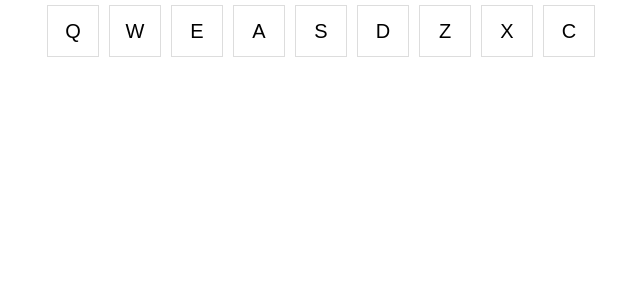
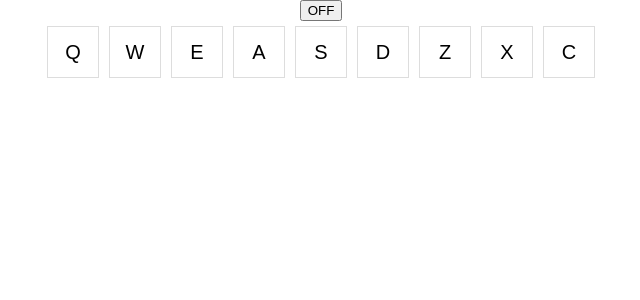
Before and after one commit to princeisamaliya/react-drum-machine, a React (Create React App) app: page / in a window 1280 px wide. Shown: the top 300 px of the page, without its empty margins (319-959 px from the left). Built offline with nearby package versions, Linux system fonts and the light colour scheme.

Commit message:
power button

```diff
--- a/src/App.js
+++ b/src/App.js
@@ -60,6 +60,8 @@ const activeStyle = {
   backgroundColor: "orange"
 };
 
+const power = { isToggleOn: true };
+
 const inactiveStyle = {
   backgroundColor: "white"
 };
@@ -67,7 +69,8 @@ class DrumPad extends React.Component {
   constructor(props) {
     super(props);
     this.state = {
-      padStyle: inactiveStyle
+      padStyle: inactiveStyle,
+      powerBtn: power
     };
     this.handleKeyPress = this.handleKeyPress.bind(this);
     this.playSound = this.playSound.bind(this);
@@ -133,7 +136,6 @@ class PadBank extends React.Component {
           key={padBankArr[i].id}
           clipId={padBankArr[i].id}
           clip={padBankArr[i].url}
-          bhf
           keyTrigger={padBankArr[i].keyTrigger}
           keyCode={padBankArr[i].keyCode}
         />
@@ -149,11 +151,20 @@ class App extends React.Component {
     this.state = {
       currentPadBank: bankOne
     };
+    this.handleChange = this.handleChange.bind(this);
   }
-
+  handleChange() {
+    this.setState(prevState => ({
+      isToggleOn: !prevState.isToggleOn
+    }));
+    console.log(this.props.powerBtn);
+  }
   render() {
     return (
       <div id="drum-machine" className="inner-container">
+        <button onClick={this.handleChange}>
+          {this.state.isToggleOn ? "ON" : "OFF"}
+        </button>
         <div id="display">{this.state.displayName}</div>
         <PadBank currentPadBank={this.state.currentPadBank} />
       </div>
```
